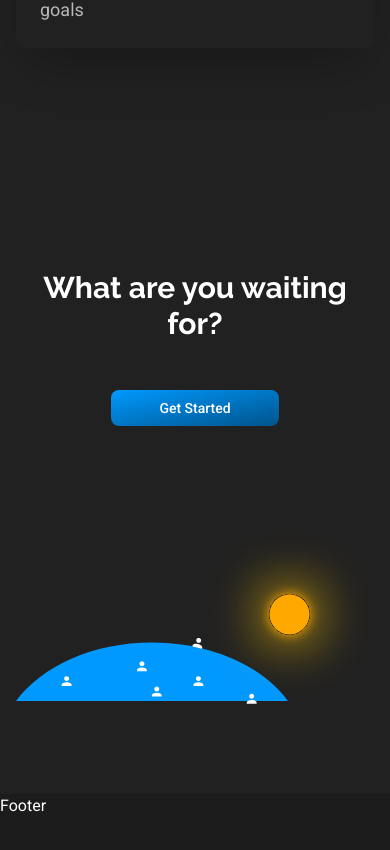
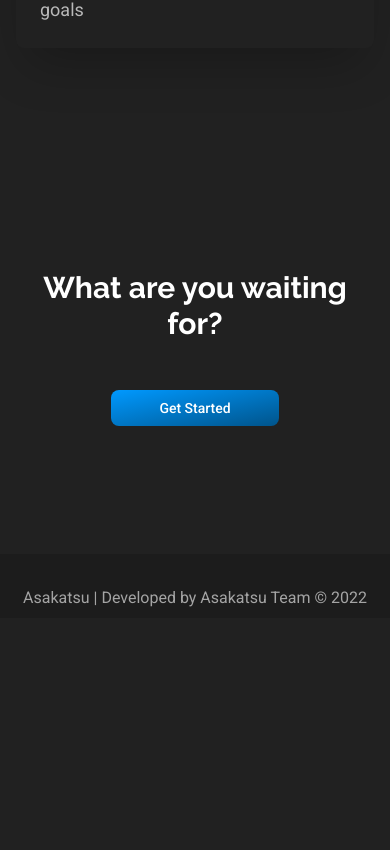
Before and after one commit to asakatsuOrg/Asakatsu-Website, a React (Vite) app: page / in a window 390 px wide. Shown: the part 2509-3359 px from the top of the page. After the commit the page ends 3127 px from the top, so only its background shows below. Built offline with nearby package versions, Linux system fonts and the light colour scheme; no server answers.

Commit message:
Fixed some styling issues

```diff
--- a/src/components/Footer.jsx
+++ b/src/components/Footer.jsx
@@ -2,8 +2,8 @@ import React from "react";
 
 const Footer = () => {
   return (
-    <div className="w-full h-16 bg-[#1C1C1C] absolute bottom-0 left-0">
-      Footer
+    <div className="w-full h-16 bg-[#1C1C1C] absolute bottom-0 left-0 flex justify-center items-end text-white text-opacity-60 py-2">
+      Asakatsu | Developed by Asakatsu Team &#169; {new Date().getFullYear()}
     </div>
   );
 };
--- a/src/components/Home/GetStarted.jsx
+++ b/src/components/Home/GetStarted.jsx
@@ -5,14 +5,14 @@ import { ReactComponent as GetStartedSVG } from "../../assets/get started.svg";
 
 const GetStarted = () => {
   return (
-    <div className="w-full max-w-[1536px] pt-24 px-4 lg:px-20 xl:px-56 flex flex-col items-center">
+    <div className="w-full max-w-[1536px] py-24 md:py-0 md:pt-24 px-4 lg:px-20 xl:px-56 flex flex-col items-center">
       <h1 className="text-center text-3xl md:text-[6vw] lg:text-5xl font-bold mb-12">
         What are you waiting for?
       </h1>
       <Button path={"/authentication"} buttonType={"bigger"}>
         Get Started
       </Button>
-      <GetStartedSVG className="h-96" />
+      <GetStartedSVG className="h-96 hidden md:block" />
     </div>
   );
 };
--- a/src/index.css
+++ b/src/index.css
@@ -9,7 +9,7 @@ html {
 }
 
 body {
-  @apply relative min-h-full pb-12 bg-background text-white dark:bg-white dark:text-black;
+  @apply relative min-h-full pb-24 md:pb-12 bg-background text-white dark:bg-white dark:text-black;
   font-family: "Roboto", sans-serif;
 }
 
```
